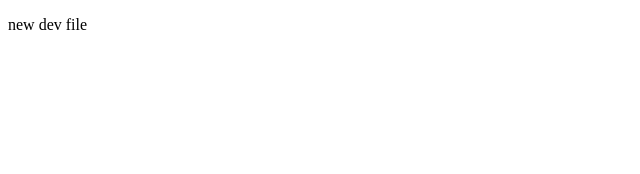
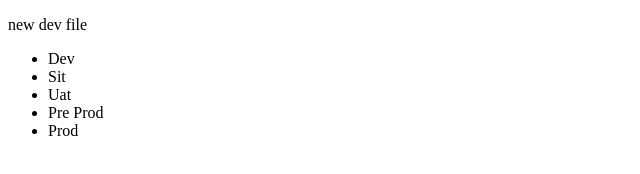
Before and after one commit to Iyke-gif/Git-Assignment, a plain HTML site: page dev.html in a window 1280 px wide. Shown: the whole page, without its empty margins (0-640 px from the left). Drawn offline with Linux system fonts and the light colour scheme.

Commit message:
devop ci/cd phases explained

```diff
--- a/dev.html
+++ b/dev.html
@@ -7,5 +7,13 @@
 </head>
 <body>
     <p>new dev file</p>
+<ul>
+    <li>Dev</li>
+    <li>Sit</li>
+    <li>Uat</li>
+    <li>Pre Prod</li>
+    <li>Prod</li>
+</ul>
+
 </body>
 </html>
```
